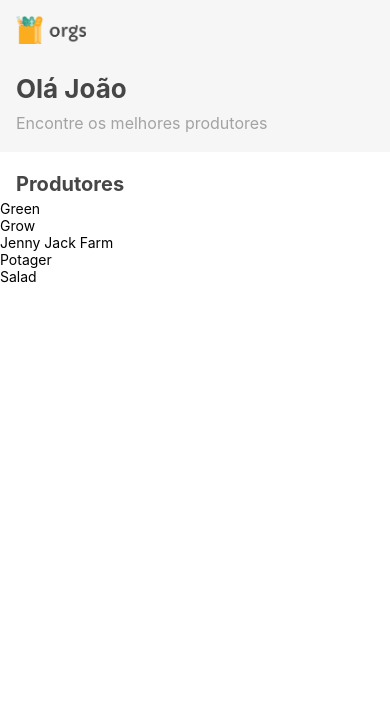
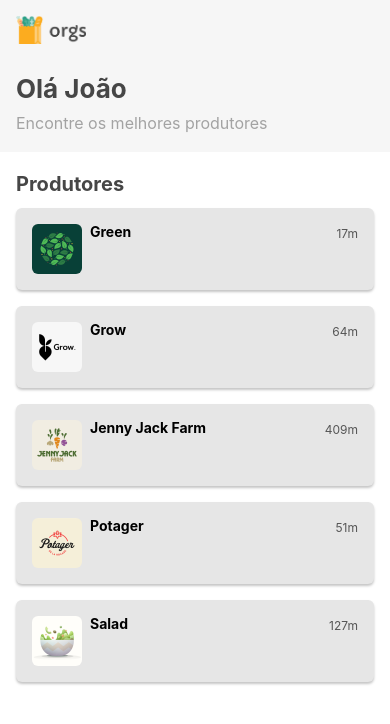
Before and after one commit to felizardo27/OrgsHooks, a React Native app: screen / in a window 390 px wide. Shown: the top 724 px of the page. Built offline with nearby package versions, Linux system fonts and the light colour scheme.

Commit message:
feat: Styling the Produtor list

```diff
--- /dev/null
+++ b/src/screens/Home/components/Produtor.js
@@ -0,0 +1,60 @@
+import React from 'react';
+import {Image, StyleSheet, Text, View} from 'react-native';
+
+export default function Produtor({nome, imagem, distancia, estrelas}) {
+  return (
+    <View style={styles.CardView}>
+      <Image style={styles.imagem} source={imagem} accessibilityLabel={nome} />
+      <View style={styles.informacoesView}>
+        <Text style={styles.nome}>{nome}</Text>
+        <Text style={styles.distancia}>{distancia}</Text>
+      </View>
+    </View>
+  );
+}
+
+const styles = StyleSheet.create({
+  CardView: {
+    backgroundColor: '#E6E6E6',
+    marginVertical: 8,
+    marginHorizontal: 16,
+    borderRadius: 6,
+    flexDirection: 'row',
+    // IOS
+    shadowColor: '#000',
+    shadowOffset: {
+      width: 0,
+      height: 2,
+    },
+    shadowOpacity: 0.23,
+    shadowRadius: 2.62,
+    // Android
+    elevation: 5,
+  },
+  imagem: {
+    width: 50,
+    height: 50,
+    borderRadius: 6,
+    marginVertical: 16,
+    marginLeft: 16,
+  },
+  informacoesView: {
+    flex: 1,
+    flexDirection: 'row',
+    justifyContent: 'space-between',
+    marginLeft: 8,
+    marginRight: 16,
+    marginVertical: 16,
+  },
+  nome: {
+    color: '#000',
+    fontSize: 14,
+    lineHeight: 16,
+    fontWeight: 'bold',
+  },
+  distancia: {
+    color: '#555',
+    fontSize: 12,
+    lineHeight: 19,
+  },
+});
--- a/src/screens/Home/components/Produtores.js
+++ b/src/screens/Home/components/Produtores.js
@@ -1,6 +1,7 @@
 import React, {useEffect, useState} from 'react';
 import {FlatList, StyleSheet, Text} from 'react-native';
 import {carregaProdutores} from '../../../services/carregarDados';
+import Produtor from './Produtor';
 
 export default function Produtores({topo: Topo}) {
   const [titulo, setTitulo] = useState('');
@@ -24,7 +25,7 @@
   return (
     <FlatList
       data={lista}
-      renderItem={({item: {nome}}) => <Text>{nome}</Text>}
+      renderItem={({item}) => <Produtor {...item} />}
       keyExtractor={({nome}) => nome}
       ListHeaderComponent={topoLista}
     />
```
